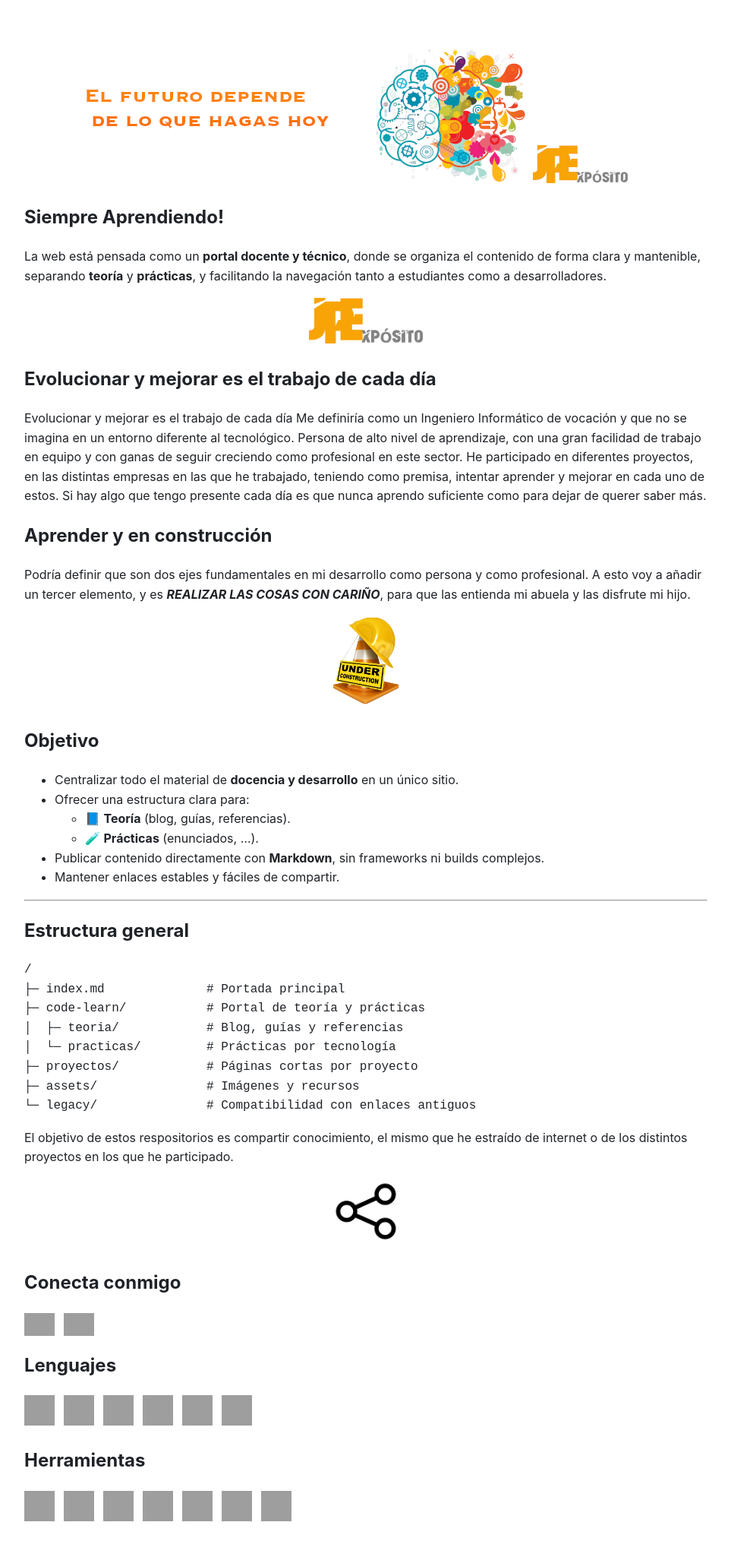
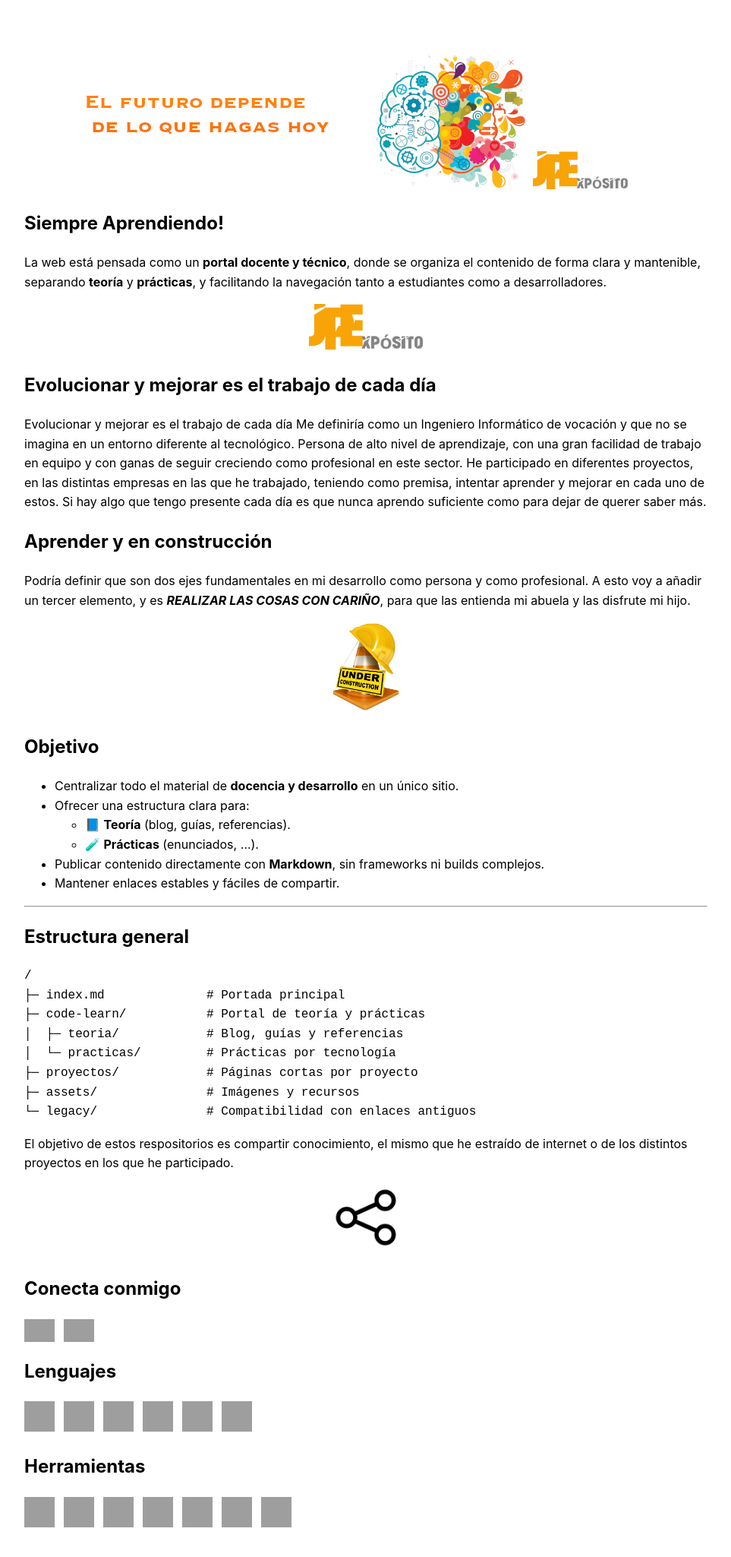
Before and after one commit to jpexposito/jpexposito.github.io, a Jekyll site: the page built from index.md, in a window 1280 px wide. Shown: the whole page at 76% size, without its empty margins (158-1121 px from the left). Built offline with Jekyll 4.4.1, drawn with Linux system fonts in a browser that asks for light colours; grey boxes are pictures that could not be loaded.

Commit message:
Se corrigen los estilos

```diff
--- a/assets/css/site.css
+++ b/assets/css/site.css
@@ -3,21 +3,23 @@
   --bg: #ffffff;
 }
 
-body {
-  margin: 0;
-  color: var(--text);
-  background: var(--bg);
-
-  /* Muy parecido a GitHub README */
-  font-family: -apple-system, BlinkMacSystemFont, "Segoe UI",
-               "Helvetica Neue", Arial, system-ui, sans-serif;
-
-  font-size: 16px;
-  line-height: 1.6;
-}
 
 .container {
   max-width: 900px;
   margin: 0 auto;
   padding: 24px;
 }
+
+body {
+  font-family:
+    -apple-system,
+    BlinkMacSystemFont,
+    "Segoe UI",
+    Helvetica,
+    Arial,
+    sans-serif,
+    "Apple Color Emoji",
+    "Segoe UI Emoji";
+  font-size: 16px;
+  line-height: 1.6;
+}
```
Also changed, not shown: 1 other file.
